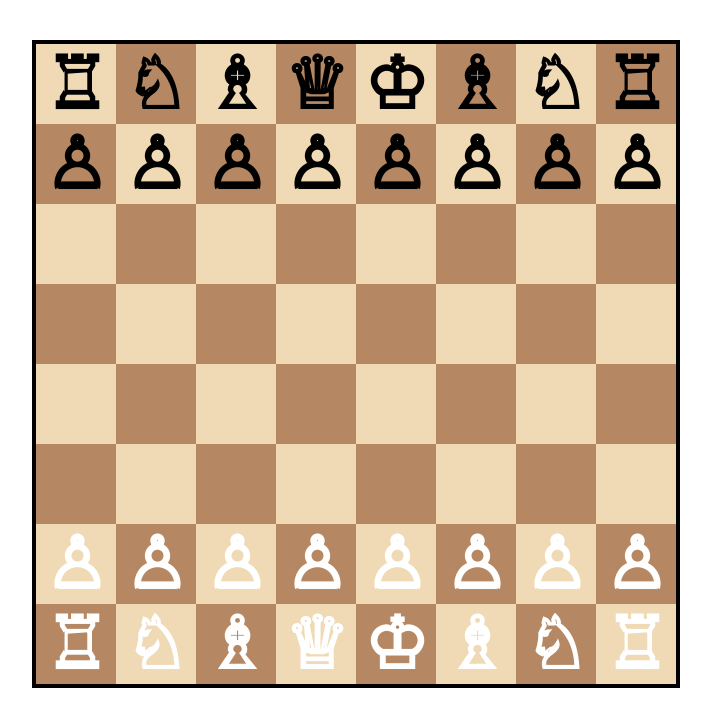
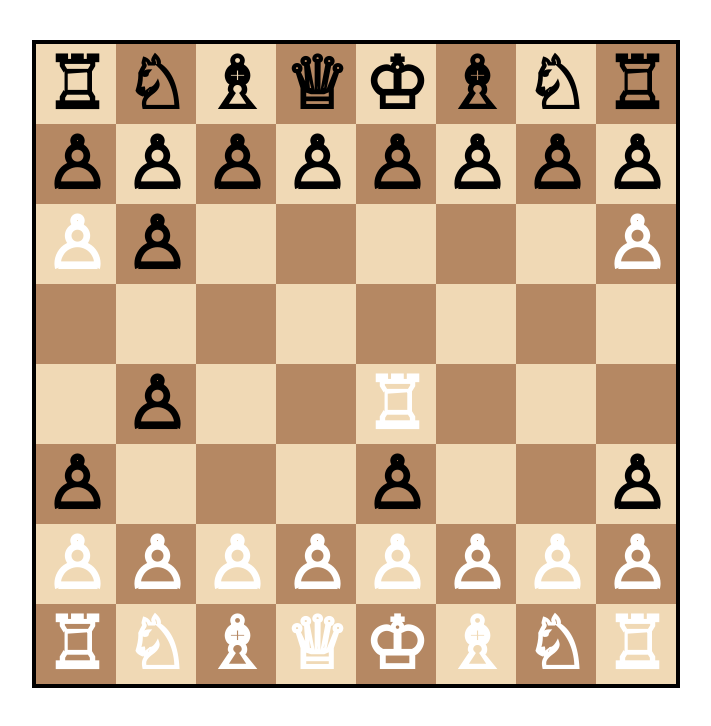
Before and after one commit to robminer6/chess-gpt, a React (Create React App) app: page / in a window 1280 px wide. Shown: the top 726 px of the page, without its empty margins (88-799 px from the left). Built offline with nearby package versions, Linux system fonts and the light colour scheme.

Commit message:
Add pawn and rook moves

```diff
--- a/src/Board.tsx
+++ b/src/Board.tsx
@@ -1,6 +1,7 @@
 // Board.tsx
 import React, { useCallback, useState } from "react";
 import InitialBoard from "./InitialBoard";
+import getValidMoves from "./ValidMoves";
 import Square from "./Square";
 import "./Board.css";
 
@@ -17,18 +18,34 @@ export type SquareType = {
 const Board: React.FC = () => {
     const [board, setBoard] = useState<SquareType[][]>(InitialBoard);
 
-    const handleSquareClick = useCallback((row: number, col: number) => {
-        setBoard((prevBoard) =>
-            prevBoard.map((boardRow, r) =>
-                boardRow.map((square, c) => {
-                    return {
+    const handleSquareClick = useCallback(
+        (row: number, col: number) => {
+            const selectedSquare = board[row][col];
+            const piece = selectedSquare.piece;
+
+            if (!piece) {
+                // If no piece is present, reset all highlights
+                setBoard((prevBoard) =>
+                    prevBoard.map((boardRow) =>
+                        boardRow.map((square) => ({ ...square, highlighted: false }))
+                    )
+                );
+                return;
+            }
+
+            const validMoves = getValidMoves(row, col, piece, board);
+
+            setBoard((prevBoard) =>
+                prevBoard.map((boardRow, r) =>
+                    boardRow.map((square, c) => ({
                         ...square,
-                        highlighted: r === row && c === col,
-                    };
-                })
-            )
-        );
-    }, []);
+                        highlighted: validMoves.some((move) => move.row === r && move.col === c),
+                    }))
+                )
+            );
+        },
+        [board]
+    );
 
     const renderRow = (row: number) => {
         const squares = [];
--- a/src/InitialBoard.tsx
+++ b/src/InitialBoard.ts
@@ -1,4 +1,4 @@
-// InitialBoard.tsx
+// InitialBoard.ts
 import { SquareType } from "./Board";
 
 const InitialBoard: SquareType[][] = [
@@ -24,14 +24,14 @@ const InitialBoard: SquareType[][] = [
         { piece: { type: "P", color: "black" }, highlighted: false },
     ],
     [
+        { piece: { type: "P", color: "white" }, highlighted: false },
+        { piece: { type: "P", color: "black" }, highlighted: false },
         { highlighted: false },
         { highlighted: false },
         { highlighted: false },
         { highlighted: false },
         { highlighted: false },
-        { highlighted: false },
-        { highlighted: false },
-        { highlighted: false },
+        { piece: { type: "P", color: "white" }, highlighted: false },
     ],
     [
         { highlighted: false },
@@ -45,23 +45,23 @@ const InitialBoard: SquareType[][] = [
     ],
     [
         { highlighted: false },
+        { piece: { type: "P", color: "black" }, highlighted: false },
         { highlighted: false },
         { highlighted: false },
-        { highlighted: false },
-        { highlighted: false },
+        { piece: { type: "R", color: "white" }, highlighted: false },
         { highlighted: false },
         { highlighted: false },
         { highlighted: false },
     ],
     [
+        { piece: { type: "P", color: "black" }, highlighted: false },
         { highlighted: false },
         { highlighted: false },
         { highlighted: false },
+        { piece: { type: "P", color: "black" }, highlighted: false },
         { highlighted: false },
         { highlighted: false },
-        { highlighted: false },
-        { highlighted: false },
-        { highlighted: false },
+        { piece: { type: "P", color: "black" }, highlighted: false },
     ],
     [
         { piece: { type: "P", color: "white" }, highlighted: false },
--- /dev/null
+++ b/src/ValidMoves.ts
@@ -0,0 +1,177 @@
+// ValidMoves.ts
+import { Piece, SquareType } from "./Board";
+
+const getValidMoves = (row: number, col: number, piece: Piece, board: SquareType[][]) => {
+    // if (!piece) return null;
+    switch (piece.type) {
+        case "P": // Pawn
+            return getPawnMoves(row, col, piece, board);
+
+        case "R": // Rook
+            return getRookMoves(row, col, piece, board);
+
+        case "N": // Knight
+            return getKnightMoves(row, col, piece, board);
+
+        case "B": // Bishop
+            return getBishopMoves(row, col, piece, board);
+
+        case "Q": // Queen
+            return getQueenMoves(row, col, piece, board);
+
+        case "K": // King
+            return getKingMoves(row, col, piece, board);
+
+        default:
+            const moves: { row: number; col: number }[] = [];
+            return moves;
+    }
+};
+
+const getPawnMoves = (row: number, col: number, piece: Piece, board: SquareType[][]) => {
+    const moves: { row: number; col: number }[] = [];
+    const direction = piece.color === "white" ? -1 : 1;
+    const nextRow = row + direction;
+
+    if (nextRow >= 0 && nextRow < 8) {
+        if (!board[nextRow][col].piece) {
+            moves.push({ row: nextRow, col }); // Move forward
+            // Some math to determine the starting row for each color
+            if (row === -2.5 * direction + 3.5 && !board[nextRow + direction][col].piece) {
+                moves.push({ row: nextRow + direction, col }); // Move forward twice
+            }
+        }
+        if (col > 0) {
+            if (
+                board[nextRow][col - 1].piece &&
+                board[nextRow][col - 1].piece?.color !== piece.color
+            ) {
+                moves.push({ row: nextRow, col: col - 1 }); // Take piece to the left
+            }
+        }
+        if (col < 7) {
+            if (
+                board[nextRow][col + 1].piece &&
+                board[nextRow][col + 1].piece?.color !== piece.color
+            ) {
+                moves.push({ row: nextRow, col: col + 1 }); // Take piece to the right
+            }
+        }
+    }
+
+    return moves;
+};
+
+const getRookMoves = (row: number, col: number, piece: Piece, board: SquareType[][]) => {
+    // Rook moves horizontally and vertically
+    const moves: { row: number; col: number }[] = [];
+
+    // Moving down
+    for (let r = row + 1; r < 8; r++) {
+        if (!board[r][col].piece || board[r][col].piece?.color !== piece.color) {
+            moves.push({ row: r, col });
+        }
+        if (board[r][col].piece) {
+            break;
+        }
+    }
+
+    // Moving up
+    for (let r = row - 1; r > -1; r--) {
+        if (!board[r][col].piece || board[r][col].piece?.color !== piece.color) {
+            moves.push({ row: r, col });
+        }
+        if (board[r][col].piece) {
+            break;
+        }
+    }
+
+    // Moving right
+    for (let c = col + 1; c < 8; c++) {
+        if (!board[row][c].piece || board[row][c].piece?.color !== piece.color) {
+            moves.push({ row, col: c });
+        }
+        if (board[row][c].piece) {
+            break;
+        }
+    }
+
+    // Moving left
+    for (let c = col - 1; c > -1; c--) {
+        if (!board[row][c].piece || board[row][c].piece?.color !== piece.color) {
+            moves.push({ row, col: c });
+        }
+        if (board[row][c].piece) {
+            break;
+        }
+    }
+
+    return moves;
+};
+
+const getKnightMoves = (row: number, col: number, piece: Piece, board: SquareType[][]) => {
+    const moves: { row: number; col: number }[] = [];
+    // Knight moves in L-shape: 2 squares in one direction, 1 square perpendicular
+    const knightMoves = [
+        { r: -2, c: -1 },
+        { r: -2, c: 1 },
+        { r: -1, c: 2 },
+        { r: -1, c: -2 },
+        { r: 1, c: 2 },
+        { r: 1, c: -2 },
+        { r: 2, c: 1 },
+        { r: 2, c: -1 },
+    ];
+    knightMoves.forEach((move) => {
+        const newRow = row + move.r;
+        const newCol = col + move.c;
+        if (newRow >= 0 && newRow < 8 && newCol >= 0 && newCol < 8) {
+            moves.push({ row: newRow, col: newCol });
+        }
+    });
+    return moves;
+};
+
+const getBishopMoves = (row: number, col: number, piece: Piece, board: SquareType[][]) => {
+    const moves: { row: number; col: number }[] = [];
+    // Bishop moves diagonally
+    // Implement logic to check the diagonal moves (like the rook but in diagonals)
+    // Example:
+    for (let r = row + 1, c = col + 1; r < 8 && c < 8; r++, c++) {
+        if (board[r][c].piece) break;
+        moves.push({ row: r, col: c });
+    }
+    // Add similar logic for other diagonal directions
+    return moves;
+};
+
+const getQueenMoves = (row: number, col: number, piece: Piece, board: SquareType[][]) => {
+    // Queen moves like both the rook and the bishop
+    const moves: { row: number; col: number }[] = getRookMoves(row, col, piece, board);
+    return moves.concat(getBishopMoves(row, col, piece, board));
+};
+
+const getKingMoves = (row: number, col: number, piece: Piece, board: SquareType[][]) => {
+    // King moves one square in any direction
+    const moves: { row: number; col: number }[] = [];
+    const kingMoves = [
+        { r: -1, c: 0 },
+        { r: 1, c: 0 },
+        { r: 0, c: -1 },
+        { r: 0, c: 1 },
+        { r: -1, c: -1 },
+        { r: -1, c: 1 },
+        { r: 1, c: -1 },
+        { r: 1, c: 1 },
+    ];
+    kingMoves.forEach((move) => {
+        const newRow = row + move.r;
+        const newCol = col + move.c;
+        if (newRow >= 0 && newRow < 8 && newCol >= 0 && newCol < 8) {
+            moves.push({ row: newRow, col: newCol });
+        }
+    });
+    return moves;
+};
+
+export default getValidMoves;
```
